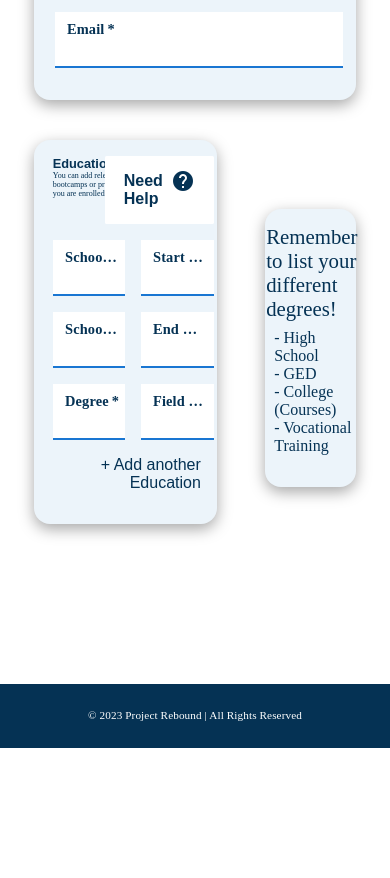
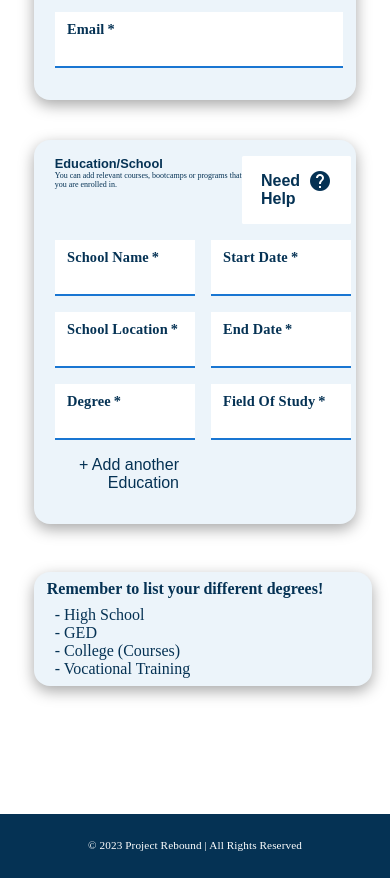
Before and after one commit to Khushboo1028/project-rebound-website, a React (Create React App) app: page /resumeBuilder in a window 390 px wide. Shown: the part 1100-1978 px from the top of the page. Before the commit the page ends 1848 px from the top, so only its background shows below. Built offline with nearby package versions, Linux system fonts and the light colour scheme; a web font is replaced by a local one.

Commit message:
made education block half responsive'

```diff
--- a/src/Layouts/Main/ResumeBuilder/EducationForm/index.js
+++ b/src/Layouts/Main/ResumeBuilder/EducationForm/index.js
@@ -2,6 +2,7 @@ import React, { useState } from "react";
 import { Box, Grid, Icon, TextField } from "@mui/material";
 import { Colors } from "../../../../constants/Colors";
 import { inputStyle } from "../styles";
+import { fontWeight } from "@mui/system";
 
 const EducationForm = () => {
   const [inputList, setInputList] = useState([]);
@@ -259,7 +260,6 @@ const EducationForm = () => {
     <div>
       <Box
         sx={{
-          display: "flex",
           height: "auto",
           borderRadius: "1rem",
           margin: "auto",
@@ -267,10 +267,14 @@ const EducationForm = () => {
           width: "90%"
         }}
       >
+        <Grid container spacing={2}>
+          <Grid item sm={9} xs={12}>
             <Box>
               <EducationBlock />
             </Box>
+          </Grid>
 
+          <Grid item sm={3} xs={12}>
             {/* Notes Block */}
             <Box
               sx={{
@@ -279,21 +283,17 @@ const EducationForm = () => {
                 borderRadius: "1rem",
                 boxShadow: "rgba(0, 0, 0, 0.35) 0px 5px 15px",
                 margin: "auto",
-            paddingBottom: "2rem",
-            width: "40%",
-            marginLeft: "3rem"
+                padding: "0.5rem",
+                width: "100%"
               }}
             >
-          <Grid
-            container
-            spacing={2}
-            sx={{ margin: "auto", width: "97%", marginTop: "1rem" }}
-          >
+              <Grid container spacing={2} sx={{ margin: "auto", width: "97%" }}>
                 <Box
                   sx={{
                     fontFamily: "Inria Sans",
-                fontSize: "1.3rem",
-                color: Colors.primaryColor
+                    fontSize: { sm: "1.3rem", xs: "0.5" },
+                    color: Colors.primaryColor,
+                    fontWeight: 700
                   }}
                 >
                   Remember to list your different degrees!
@@ -306,7 +306,7 @@ const EducationForm = () => {
                         fontFamily: "Inria Sans",
                         color: Colors.primaryColor,
                         marginBottom: "0.5",
-                    fontSize: "1rem"
+                        fontSize: { sm: "1.1rem", xs: "0.5" }
                       }}
                     >
                       {" "}
@@ -316,6 +316,8 @@ const EducationForm = () => {
                 </Box>
               </Grid>
             </Box>
+          </Grid>
+        </Grid>
       </Box>
     </div>
   );
--- a/src/Layouts/Main/ResumeBuilder/PersonalDetailsForm/index.js
+++ b/src/Layouts/Main/ResumeBuilder/PersonalDetailsForm/index.js
@@ -78,7 +78,6 @@ const PersonalDetailsForm = () => {
             </Box>
           </Grid>
         </Grid>
-
         <Grid
           container
           spacing={2}
```
Lines whose indentation alone changed are shown as unchanged.
